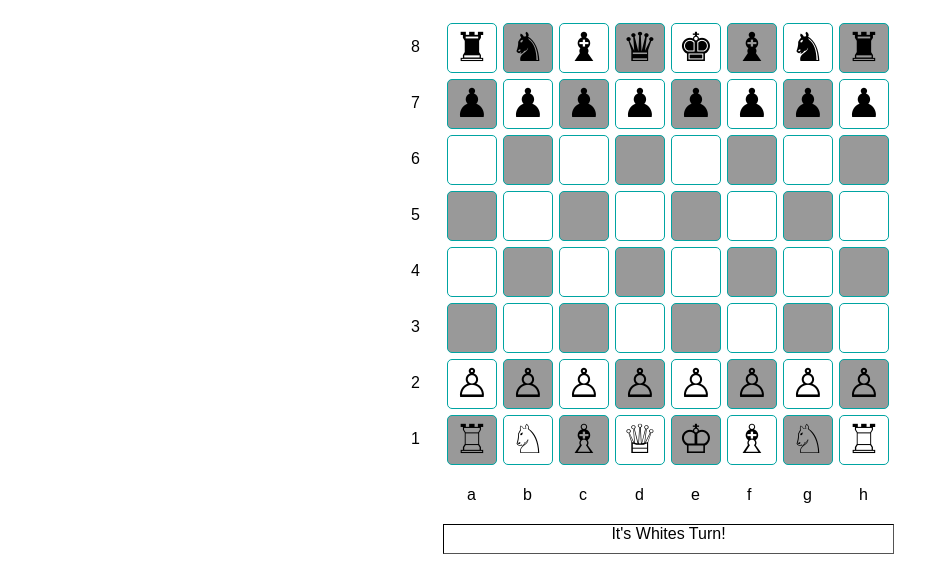
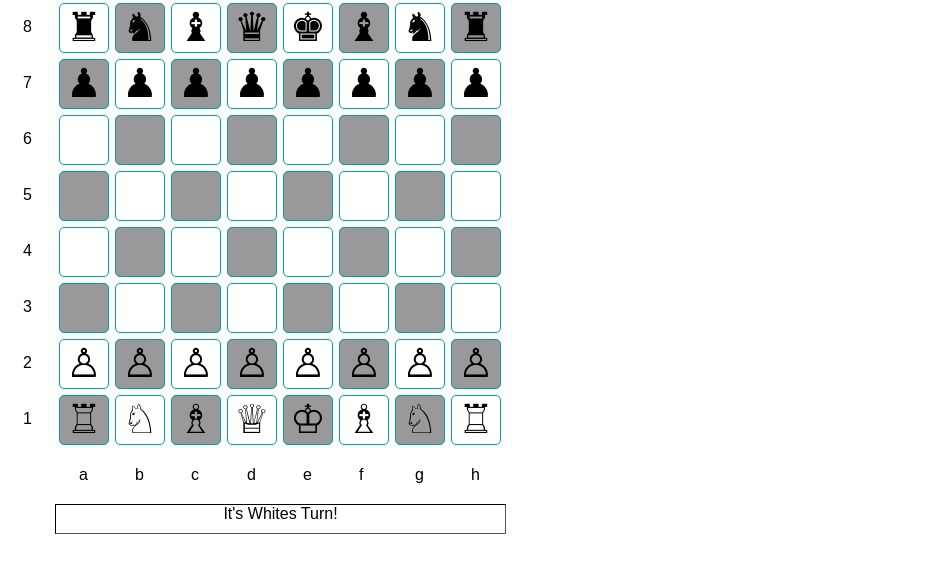
Before and after one commit to shrimaliakash/chess.github.io, a plain HTML site: page index.html in a window 1280 px wide. Shown: the whole page, without its empty margins (0-934 px from the left). Drawn offline with Linux system fonts and the light colour scheme.

Commit message:
Game Complete

```diff
--- a/style.css
+++ b/style.css
@@ -35,7 +35,6 @@ html,body{
 				width: 100%;
 				height: 100%;
 				position: relative;
-				margin: 20px auto;
 			}
 			.cellprefix{
 				width: 100%;
```
